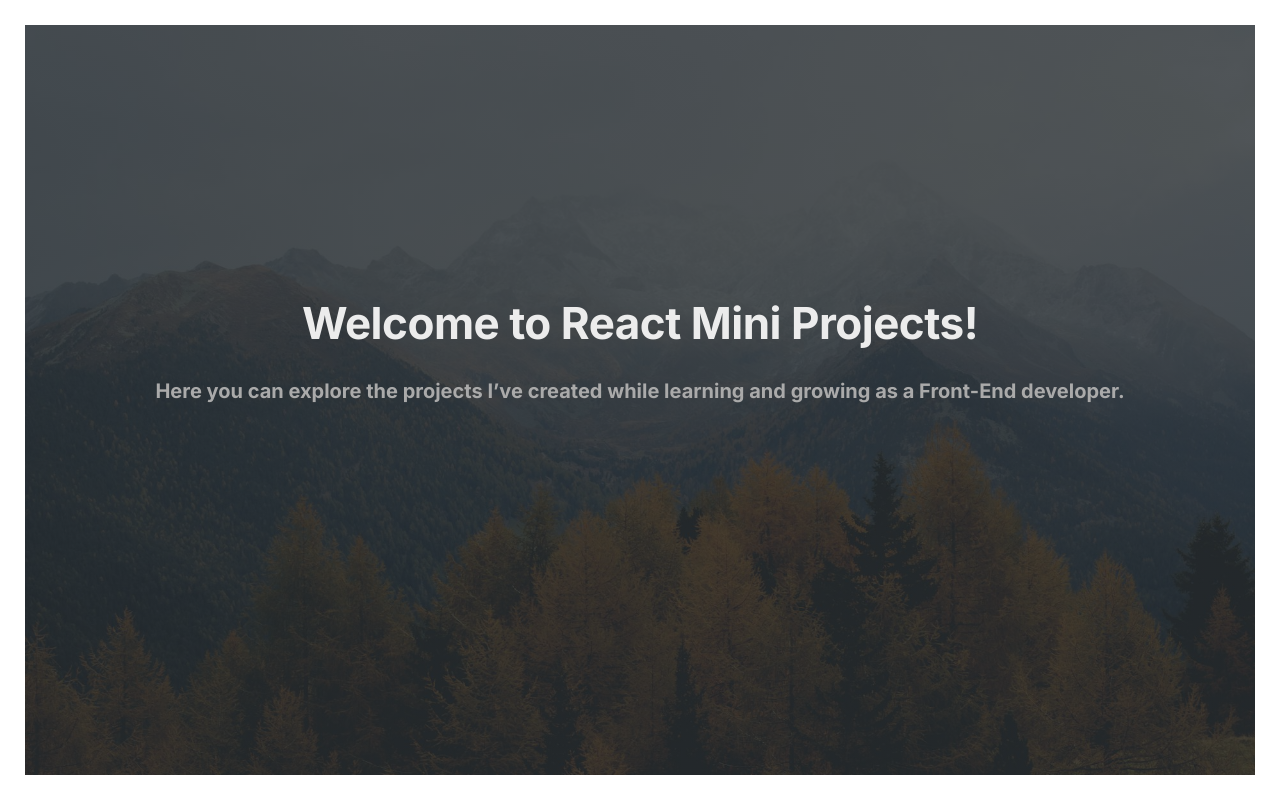
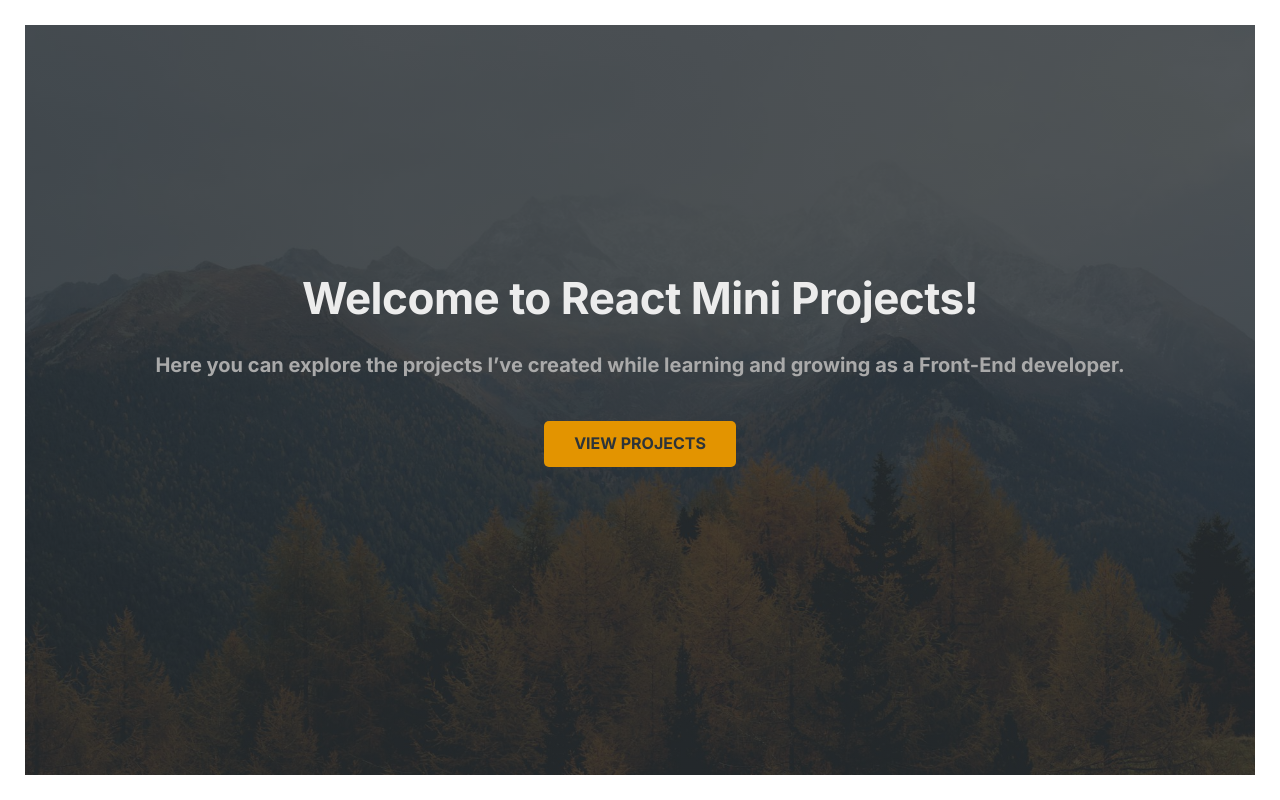
Before and after one commit to priscillahaibara/react-mini-projects, a React (Create React App) app: page /#/ in a window 1280 px wide. Built offline with nearby package versions, Linux system fonts and the light colour scheme.

Commit message:
feat(homepage): add CTA button to Projects page

```diff
--- a/src/App.js
+++ b/src/App.js
@@ -1,5 +1,6 @@
 import { HashRouter as Router, Routes, Route, Link } from "react-router-dom";
 import Homepage from "./pages/Homepage.js";
+import Projects from "./pages/Projects.js";
 import Calculator from "./basics/calculator/App.js";
 import Counter from "./basics/counter/App.js";
 import DogGenerator from "./api/dog-generator/App.js";
@@ -11,6 +12,7 @@ export default function App() {
     <Router>
       <Routes>
         <Route path="/" element={<Homepage />} />
+        <Route path="/projects" element={<Projects />}/>
         <Route path="/calculator" element={<Calculator />} />
         <Route path="/counter" element={<Counter />} />
         <Route path="/dog-generator" element={<DogGenerator/>}/>
--- a/src/index.css
+++ b/src/index.css
@@ -11,6 +11,9 @@
 @import url("https://fonts.googleapis.com/css2?family=Inter:wght@400;500;600;700&display=swap");
 
 :root {
+  --color-dark--0: #242a2e;
+  --color-dark--1: #2d3439;
+  --color-dark--2: #42484d;
   --color-light--1: #aaa;
   --color-light--2: #ececec;
   --color-light--3: #d6dee0;
@@ -43,3 +46,19 @@ a,
 button {
   all: unset;
 }
+
+/*************************************
+ REUSABLE CLASSES
+ *************************************/
+
+.cta:link,
+.cta:visited {
+  background-color: rgb(227, 148, 0);
+  color: var(--color-dark--1);
+  font-weight: 700;
+  font-size: 1.6rem;
+  text-transform: uppercase;
+  padding: 1rem 3rem;
+  border-radius: 5px;
+  cursor: pointer;
+}
--- a/src/pages/Homepage.js
+++ b/src/pages/Homepage.js
@@ -1,3 +1,4 @@
+import { Link } from "react-router-dom";
 import styles from "./Homepage.module.css";
 
 function Homepage() {
@@ -6,6 +7,7 @@ function Homepage() {
       <section>
         <h1>Welcome to React Mini Projects!</h1>
         <h2>Here you can explore the projects I’ve created while learning and growing as a Front-End developer.</h2>
+        <Link to='/projects' className="cta">View Projects</Link>
       </section>
     </main>
   );
--- a/src/pages/Homepage.module.css
+++ b/src/pages/Homepage.module.css
@@ -17,7 +17,7 @@ padding: 2.5rem 5rem;
     justify-content: center;
     align-items: center;
     text-align: center;
-    height: 85%;
+    height: 90%;
     gap: 1.6em;
 }
 
@@ -29,4 +29,5 @@ padding: 2.5rem 5rem;
 .homepage h2 {
     font-size: 2rem;
     color: var(--color-light--1);
+    margin-bottom: 2.4rem;
 }
--- /dev/null
+++ b/src/pages/Projects.js
@@ -0,0 +1,9 @@
+function Projects() {
+    return (
+        <div>
+            Projects
+        </div>
+    )
+}
+
+export default Projects
```
